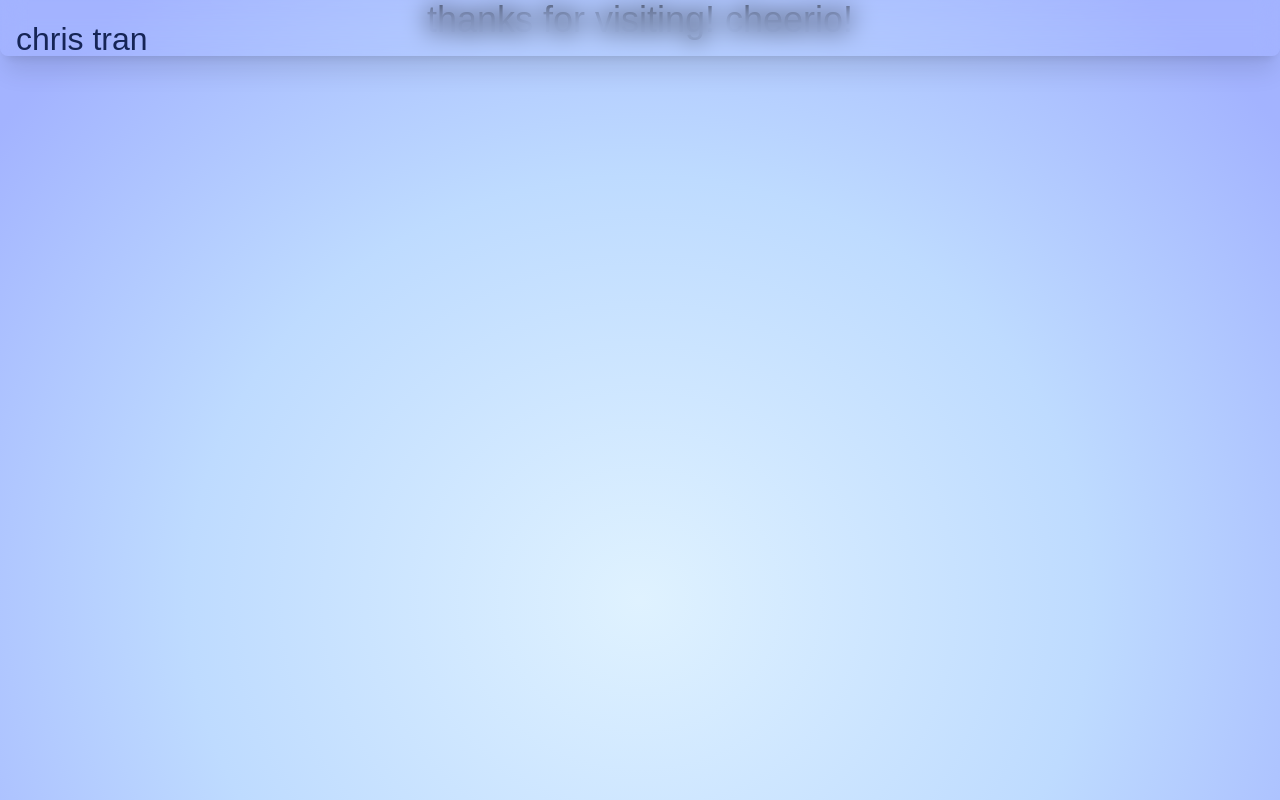
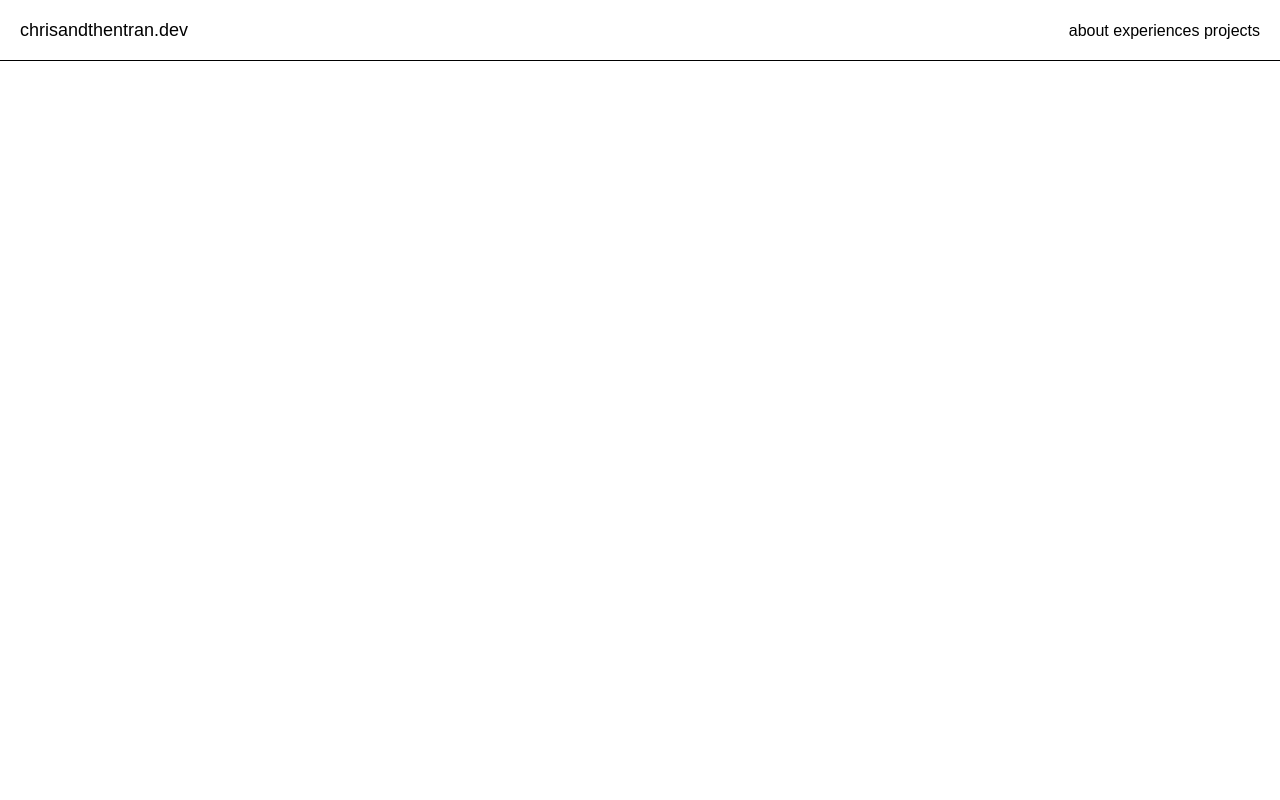
Before and after one commit to chrisandthentran/chrisandthentran-portfolio, a website: page src/index.html in a window 1280 px wide. Drawn offline with Linux system fonts and the light colour scheme; a web font is replaced by a local one.

Commit message:
Restructured Header

```diff
--- a/src/index.html
+++ b/src/index.html
@@ -1,5 +1,8 @@
 <!-- div#mow for id-->
 <!-- div.apples for class -->
+<!-- bg-radial-[at_50%_75%] from-sky-100 via-blue-200 to-indigo-300 to-90% -->
+<!-- flex-row place-items-center h-full min-h-screen  -->
+<!-- shadow-xl backdrop-blur-md rounded-b-lg -->
 <!doctype html>
 <html lang="en">
   <head>
@@ -19,17 +22,22 @@
       rel="stylesheet"
     />
   </head>
-  <body
-    class="flex-row place-items-center h-full min-h-screen bg-radial-[at_50%_75%] from-sky-100 via-blue-200 to-indigo-300 to-90%"
-  >
-    <header
-      class="flex fixed gap-4 px-4 h-14 w-full shadow-xl backdrop-blur-md rounded-b-lg"
-    >
-      <h1 class="text-blue-950">chris tran</h1>
+  <body class="flex min-h-svh flex-col">
+    <header class="flex-1 fixed items-center sm:flex-row inset-x-0 top-0">
+      <div
+        class="relative flex w-full items-baseline justify-between border-b px-5 sm:py-4"
+      >
+        <span class="hover:underline text-primary cursor-pointer text-lg"
+          >chrisandthentran.dev</span
+        >
+        <nav class="flex">
+          <div>
+            <a href="">about</a>
+            <a href="">experiences</a>
+            <a href="">projects</a>
+          </div>
+        </nav>
+      </div>
     </header>
-
-    <footer>
-      <p class="text-4xl">thanks for visiting! cheerio!</p>
-    </footer>
   </body>
 </html>
```
Also changed, not shown: src/output.css.
